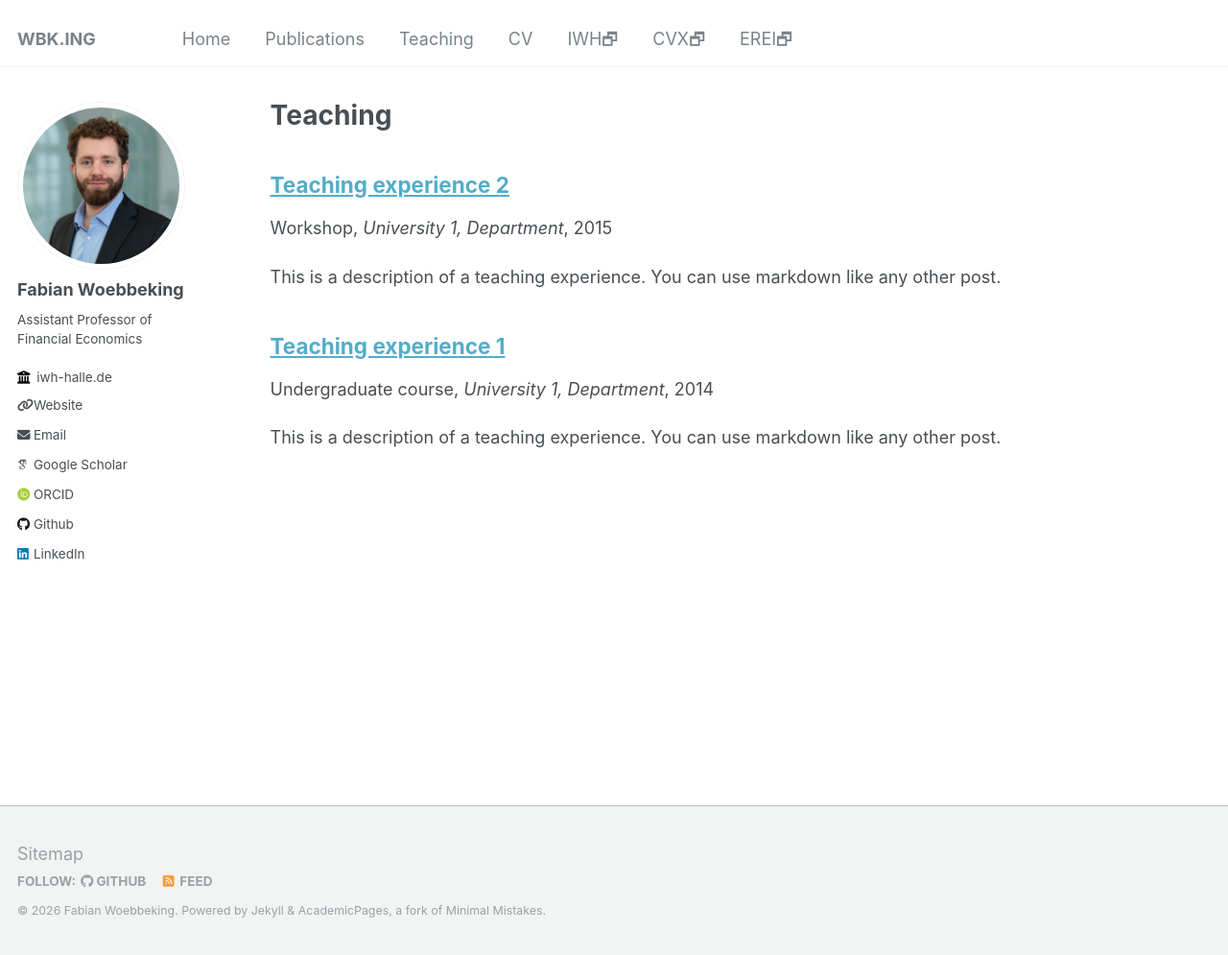
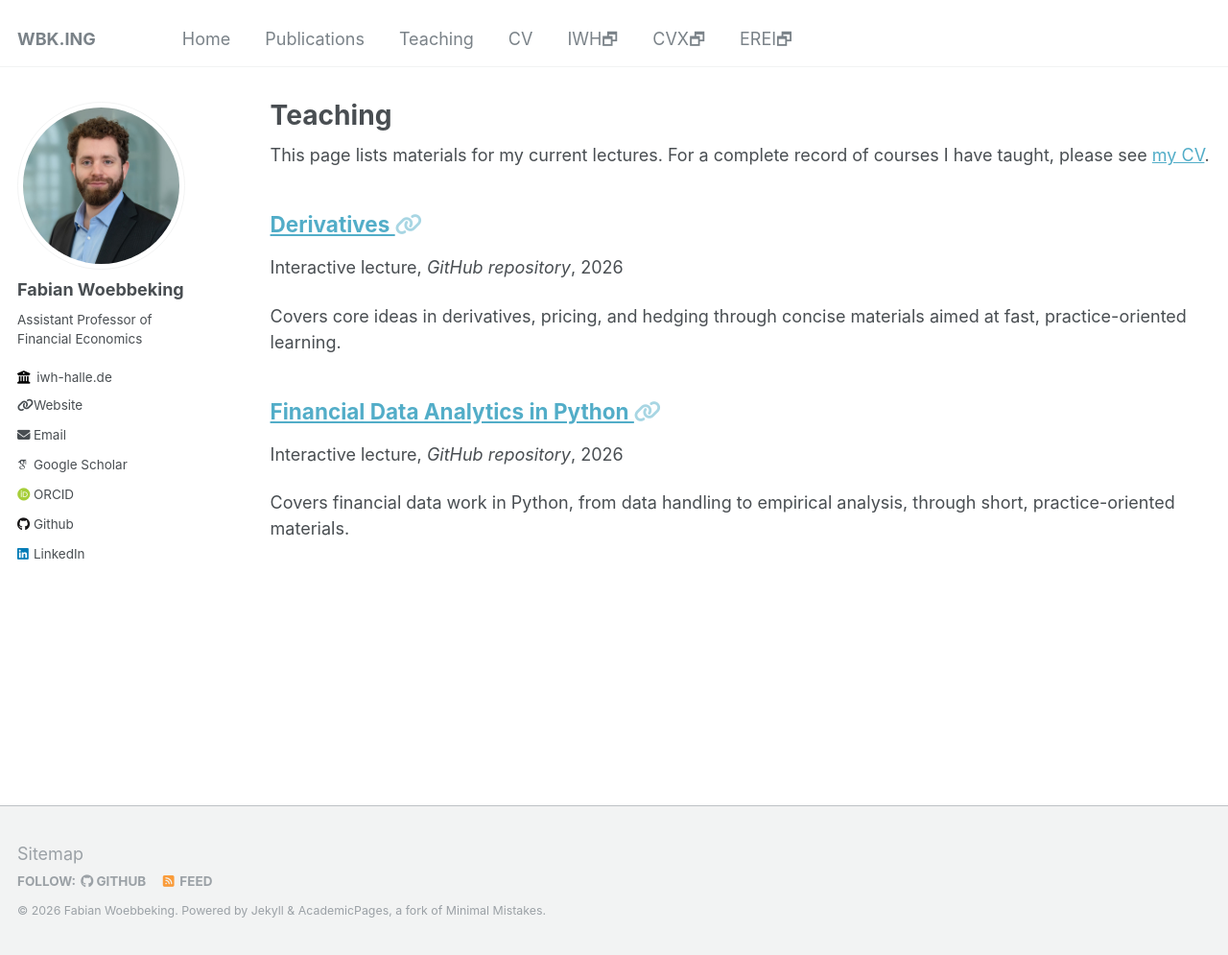
Before and after one commit to cafawo/cafawo.github.io, a Jekyll site: the page built from _pages/teaching.html, in a window 1280 px wide and 995 px high. Shown: the whole window at 96% size. Built offline with Jekyll 4.4.1, drawn with Linux system fonts in a browser that asks for light colours; some web fonts are replaced.

Commit message:
Refactor teaching materials: update teaching page layout, add new lectures, and remove outdated entries

```diff
--- a/_includes/archive-single.html
+++ b/_includes/archive-single.html
@@ -39,7 +39,11 @@
     {% endif %}
 
         {% if post.collection == 'teaching' %}
-          <p> {{ post.type }}, <i>{{ post.venue }}</i>, {{ post.date | default: "1900-01-01" | date: "%Y" }} </p>
+          {% if post.date %}
+            <p>{{ post.type }}, <i>{{ post.venue }}</i>, {{ post.date | date: "%Y" }}</p>
+          {% else %}
+            <p>{{ post.type }}, <i>{{ post.venue }}</i></p>
+          {% endif %}
         {% elsif post.collection == 'publications' %}
           <p>Published in <i>{{ post.venue }}</i>, {{ post.date | default: "1900-01-01" | date: "%Y" }} </p>
         {% elsif post.date %}
--- a/_pages/teaching.html
+++ b/_pages/teaching.html
@@ -7,6 +7,9 @@ author_profile: true
 
 {% include base_path %}
 
-{% for post in site.teaching reversed %}
+<div class="wordwrap">This page lists materials for my current lectures. For a complete record of courses I have taught, please see <a href="{{ base_path }}/cv/">my CV</a>.</div>
+
+{% assign teaching_posts = site.teaching | sort: "title" %}
+{% for post in teaching_posts %}
   {% include archive-single.html %}
 {% endfor %}
--- a/_teaching/2014-spring-teaching-1.md
+++ /dev/null
@@ -1,20 +0,0 @@
----
-title: "Teaching experience 1"
-collection: teaching
-type: "Undergraduate course"
-permalink: /teaching/2014-spring-teaching-1
-venue: "University 1, Department"
-date: 2014-01-01
-location: "City, Country"
----
-
-This is a description of a teaching experience. You can use markdown like any other post.
-
-Heading 1
-======
-
-Heading 2
-======
-
-Heading 3
-======
--- a/_teaching/2015-spring-teaching-2.md
+++ /dev/null
@@ -1,20 +0,0 @@
----
-title: "Teaching experience 2"
-collection: teaching
-type: "Workshop"
-permalink: /teaching/2015-spring-teaching-1
-venue: "University 1, Department"
-date: 2015-01-01
-location: "City, Country"
----
-
-This is a description of a teaching experience. You can use markdown like any other post.
-
-Heading 1
-======
-
-Heading 2
-======
-
-Heading 3
-======
--- /dev/null
+++ b/_teaching/derivatives.md
@@ -0,0 +1,11 @@
+---
+title: "Derivatives"
+collection: teaching
+type: "Interactive lecture"
+permalink: /teaching/2014-spring-teaching-1
+venue: "GitHub repository"
+link: https://github.com/cafawo/Derivatives
+excerpt: "Covers core ideas in derivatives, pricing, and hedging through concise materials aimed at fast, practice-oriented learning."
+---
+
+This lecture covers core concepts in derivatives, pricing, and hedging in a brief, practice-oriented format. The repository is the single source of truth for materials and updates: [cafawo/Derivatives](https://github.com/cafawo/Derivatives).
--- /dev/null
+++ b/_teaching/financial-data-analytics-in-python.md
@@ -0,0 +1,11 @@
+---
+title: "Financial Data Analytics in Python"
+collection: teaching
+type: "Interactive lecture"
+permalink: /teaching/2015-spring-teaching-1
+venue: "GitHub repository"
+link: https://github.com/cafawo/FinancialDataAnalytics
+excerpt: "Covers financial data work in Python, from data handling to empirical analysis, through short, practice-oriented materials."
+---
+
+This lecture covers financial data handling and empirical analysis in Python in a brief, practice-oriented format. The repository is the single source of truth for materials and updates: [cafawo/FinancialDataAnalytics](https://github.com/cafawo/FinancialDataAnalytics).
```
